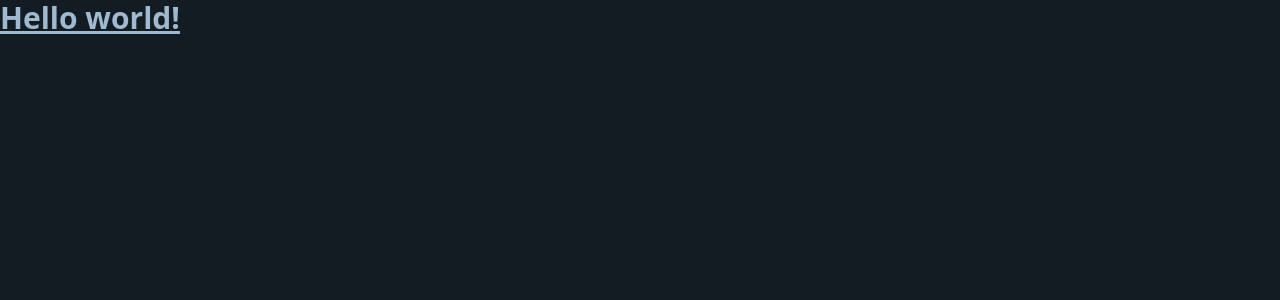
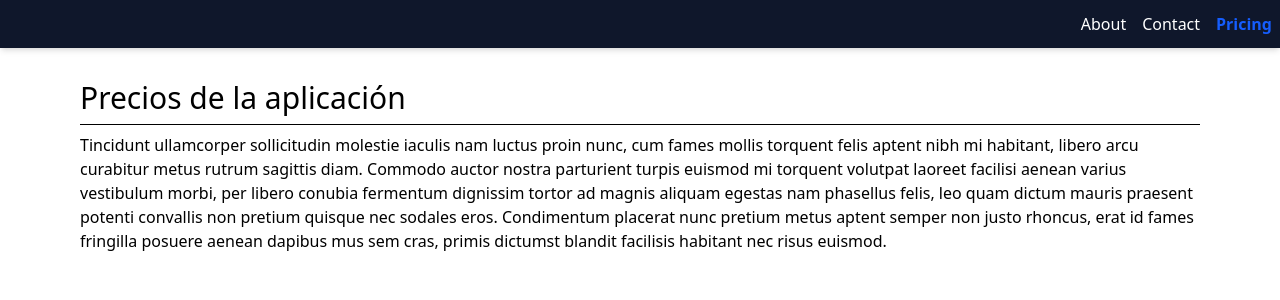
Before and after one commit to yunioseijo/02-poekemon-ssr, an Angular app: page /pricing in a window 1280 px wide. Before the commit this address led to /. Shown: the top 300 px of the page. Built offline with nearby package versions, Linux system fonts and the light colour scheme.

Commit message:
feat: implement navigation and routing structure with new pages and navbar

```diff
--- a/src/app/app.component.html
+++ b/src/app/app.component.html
@@ -1,4 +1,5 @@
-<h1 class="text-3xl font-bold underline">
-  Hello world!
-</h1>
-<router-outlet />
+<!-- Navbar actualizado en la nueva ubicación -->
+<app-navbar />
+<div class="mx-20 my-20">
+  <router-outlet />
+</div>
--- a/src/app/app.component.ts
+++ b/src/app/app.component.ts
@@ -1,9 +1,10 @@
 import { Component } from '@angular/core';
 import { RouterOutlet } from '@angular/router';
+import NavbarComponent from './shared/components/navbar.component';
 
 @Component({
   selector: 'app-root',
-  imports: [RouterOutlet],
+  imports: [RouterOutlet, NavbarComponent],
   templateUrl: './app.component.html',
   styleUrl: './app.component.css'
 })
--- a/src/app/app.routes.ts
+++ b/src/app/app.routes.ts
@@ -1,3 +1,8 @@
 import { Routes } from '@angular/router';
 
-export const routes: Routes = [];
+export const routes: Routes = [
+  { path: 'about', loadComponent: () => import('./pages/about-page/about-page.component') },
+  { path: 'contact', loadComponent: () => import('./pages/contact-page/contact-page.component') },
+  { path: 'pricing', loadComponent: () => import('./pages/pricing-page/pricing-page.component') },
+  { path: '**', redirectTo: 'about', },
+];
--- /dev/null
+++ b/src/app/pages/about-page/about-page.component.html
@@ -0,0 +1,11 @@
+<h1 class="text-3xl">Sobre la aplicación</h1>
+<hr class="my-2">
+
+<section>
+  <p class="mb-4">Lorem ipsum dolor sit amet consectetur adipiscing elit. Quisque faucibus ex sapien vitae
+     pellentesque sem placerat. In id cursus mi pretium tellus duis convallis. Tempus leo eu aenean
+      sed diam urna tempor. Pulvinar vivamus fringilla lacus nec metus bibendum egestas.
+      Iaculis massa nisl malesuada lacinia integer nunc posuere. Ut hendrerit semper vel
+      class aptent taciti sociosqu. Ad litora torquent per conubia nostra inceptos himenaeos.
+  </p>
+</section>
--- /dev/null
+++ b/src/app/pages/about-page/about-page.component.ts
@@ -0,0 +1,9 @@
+import { ChangeDetectionStrategy, Component } from '@angular/core';
+
+@Component({
+  selector: 'about-page',
+  imports: [],
+  templateUrl: './about-page.component.html',
+  changeDetection: ChangeDetectionStrategy.OnPush,
+})
+export default class AboutPageComponent { }
--- /dev/null
+++ b/src/app/pages/contact-page/contact-page.component.html
@@ -0,0 +1,14 @@
+<h1 class="text-3xl">Contacto</h1>
+<hr class="my-2">
+
+<section>
+  <p class="mb-4">
+    Ultricies ut pretium quis eu natoque sodales integer libero orci torquent justo curabitur fermentum,
+    felis faucibus taciti ultrices proin posuere placerat volutpat eros habitant erat rutrum.
+    Faucibus dapibus quis sodales orci quisque ante nullam leo class ullamcorper, ultricies libero
+    tempor magnis turpis id vitae scelerisque nam mus, phasellus enim est nec egestas eget
+    interdum platea porta. Eros tincidunt laoreet arcu dictumst ornare fames in dictum cursus,
+    quis elementum lectus pharetra egestas magna mattis convallis velit,
+    venenatis bibendum sodales aliquam sagittis at scelerisque natoque.
+  </p>
+</section>
--- /dev/null
+++ b/src/app/pages/contact-page/contact-page.component.ts
@@ -0,0 +1,9 @@
+import { ChangeDetectionStrategy, Component } from '@angular/core';
+
+@Component({
+  selector: 'contact-page',
+  imports: [],
+  templateUrl: './contact-page.component.html',
+  changeDetection: ChangeDetectionStrategy.OnPush,
+})
+export default class ContactPageComponent { }
--- /dev/null
+++ b/src/app/pages/pricing-page/pricing-page.component.html
@@ -0,0 +1,14 @@
+<h1 class="text-3xl">Precios de  la aplicación</h1>
+<hr class="my-2">
+
+<section>
+  <p class="mb-4">Tincidunt ullamcorper sollicitudin molestie iaculis nam luctus proin nunc,
+    cum fames mollis torquent felis aptent nibh mi habitant, libero arcu curabitur metus rutrum
+    sagittis diam. Commodo auctor nostra parturient turpis euismod mi torquent volutpat laoreet
+    facilisi aenean varius vestibulum morbi, per libero conubia fermentum dignissim tortor ad
+    magnis aliquam egestas nam phasellus felis, leo quam dictum mauris praesent potenti convallis
+     non pretium quisque nec sodales eros. Condimentum placerat nunc pretium metus aptent semper
+      non justo rhoncus, erat id fames fringilla posuere aenean dapibus mus sem cras,
+      primis dictumst blandit facilisis habitant nec risus euismod.
+  </p>
+</section>
--- /dev/null
+++ b/src/app/pages/pricing-page/pricing-page.component.ts
@@ -0,0 +1,10 @@
+import { ChangeDetectionStrategy, Component } from '@angular/core';
+
+@Component({
+  selector: 'pricing-page',
+  imports: [],
+  templateUrl: './pricing-page.component.html',
+
+  changeDetection: ChangeDetectionStrategy.OnPush,
+})
+export default class PricingPageComponent { }
--- /dev/null
+++ b/src/app/shared/components/navbar.component.html
@@ -0,0 +1,6 @@
+<nav class="top-0 absolute text-white z-50 w-full flex gap-4 items-center justify-end px-2 py-3 bg-slate-900 shadow-md">
+  <a routerLink="/about" routerLinkActive="font-semibold text-blue-600" >About</a>
+      <a routerLink="/contact" routerLinkActive="font-semibold text-blue-600" >Contact</a>
+      <a routerLink="/pricing" routerLinkActive="font-semibold text-blue-600" >Pricing</a>
+
+</nav>
--- a/src/styles.css
+++ b/src/styles.css
@@ -1,4 +1 @@
 @import "tailwindcss";
-@plugin "daisyui" {
-  themes: sunset --default;
-}
```
Also changed, not shown: src/app/shared/components/navbar.component.ts (added, +10 -0 lines).
